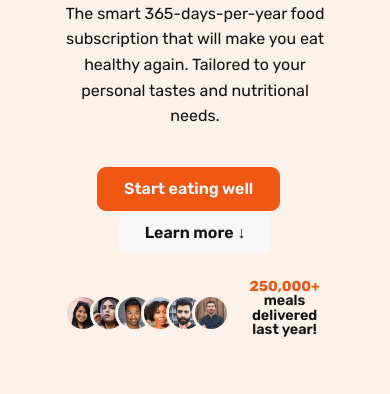
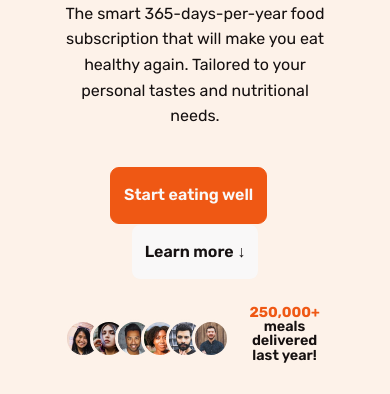
Before and after one commit to shahadat3669/waregfood, a website built with webpack: page src/index.html in a window 390 px wide. Shown: the part 402-796 px from the top of the page. Built offline with nearby package versions, Linux system fonts and the light colour scheme; a script that the page names is missing.

Commit message:
Add responsive styles for base button below 544px devices.

```diff
--- a/src/main.scss
+++ b/src/main.scss
@@ -347,6 +347,10 @@ h4,
   cursor: pointer;
   font-family: inherit;
   transition: all 0.3s;
+
+  @media (max-width: 34em) {
+    padding: 2.4rem 1.6rem;
+  }
 
   &--fill {
     background-color: $primary;
```
